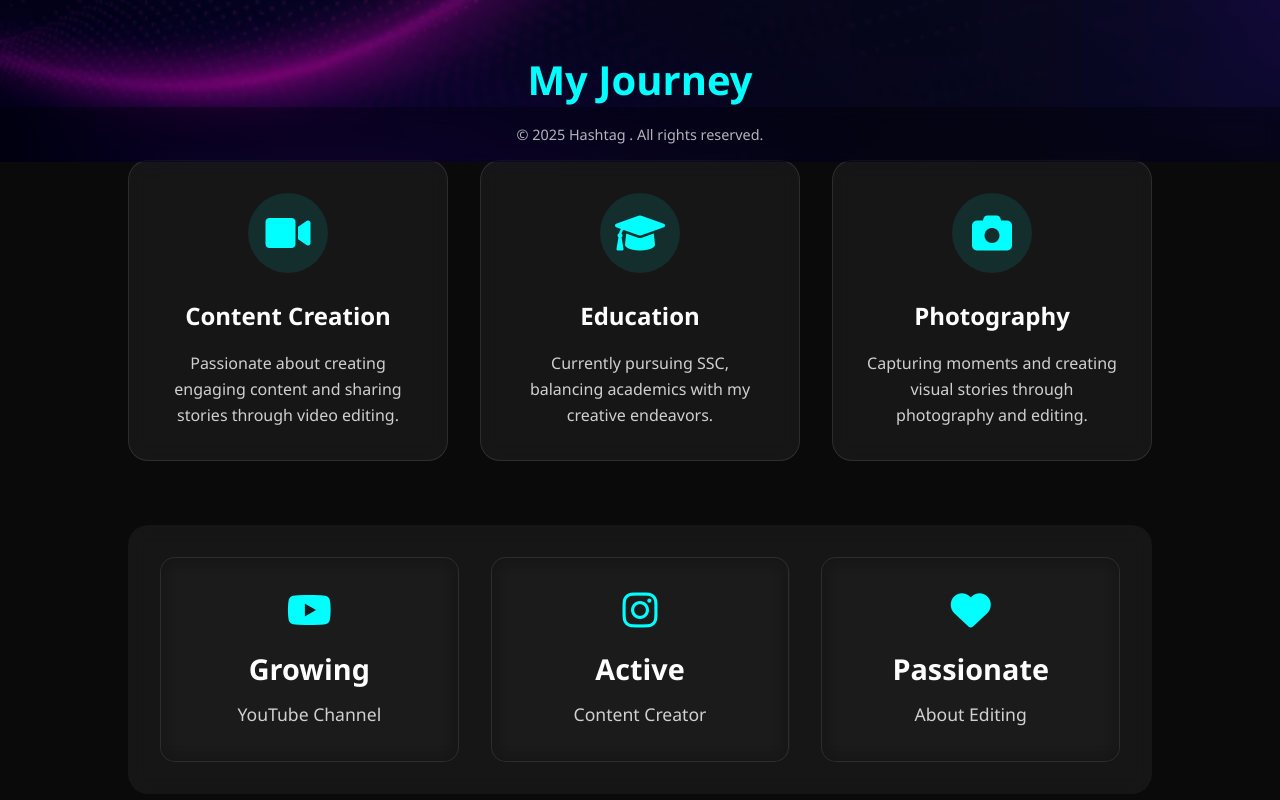
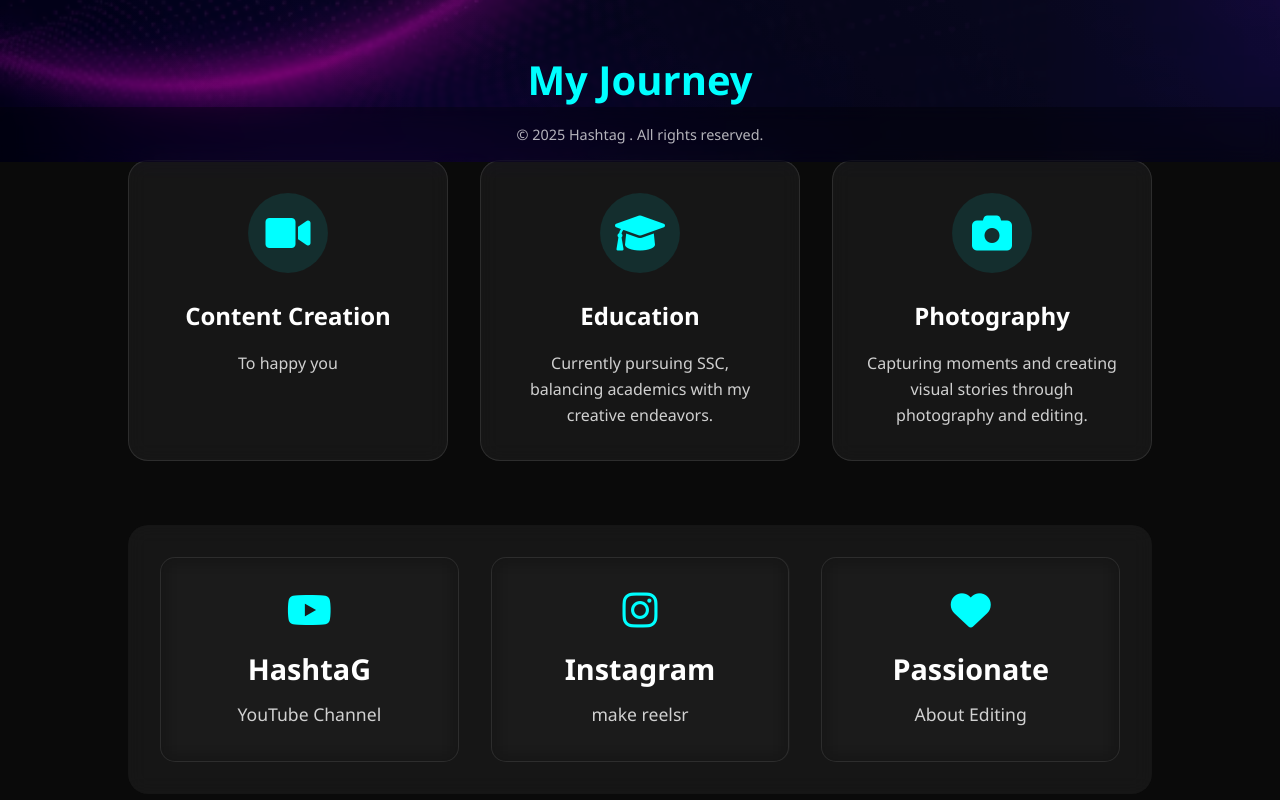
Before and after one commit to Samirhossain5a/HashtaG, a plain HTML site: page what.html in a window 1280 px wide. Shown: the part 638-1438 px from the top of the page. Drawn offline with Linux system fonts and the light colour scheme.

Commit message:
Update what.html

```diff
--- a/what.html
+++ b/what.html
@@ -61,7 +61,7 @@
                         <i class="fas fa-video"></i>
                     </div>
                     <h3>Content Creation</h3>
-                    <p>Passionate about creating engaging content and sharing stories through video editing.</p>
+                    <p>To happy you </p>
                 </div>
 
                 <div class="story-card">
@@ -85,13 +85,13 @@
         <div class="social-stats">
             <div class="stat-item">
                 <i class="fab fa-youtube"></i>
-                <span class="stat-number">Growing</span>
+                <span class="stat-number">HashtaG</span>
                 <span class="stat-label">YouTube Channel</span>
             </div>
             <div class="stat-item">
                 <i class="fab fa-instagram"></i>
-                <span class="stat-number">Active</span>
-                <span class="stat-label">Content Creator</span>
+                <span class="stat-number">Instagram</span>
+                <span class="stat-label">make reelsr</span>
             </div>
             <div class="stat-item">
                 <i class="fas fa-heart"></i>
```
